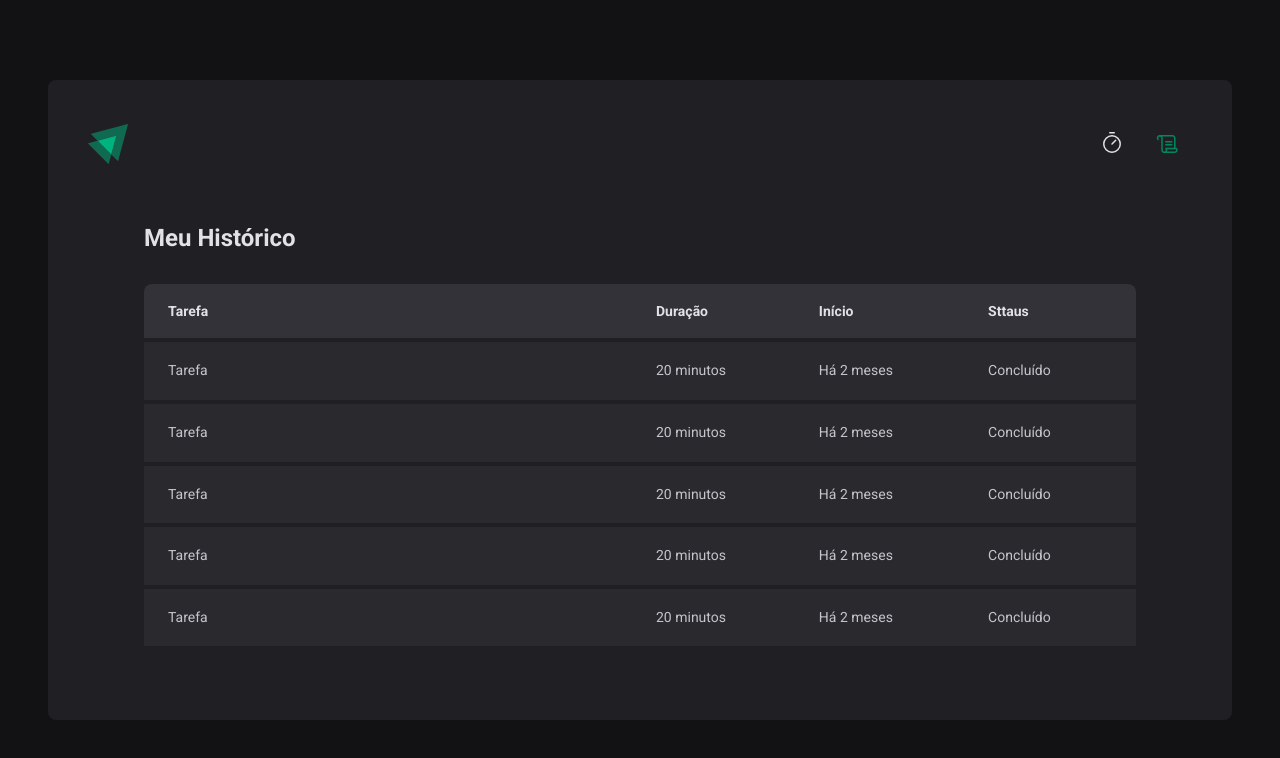
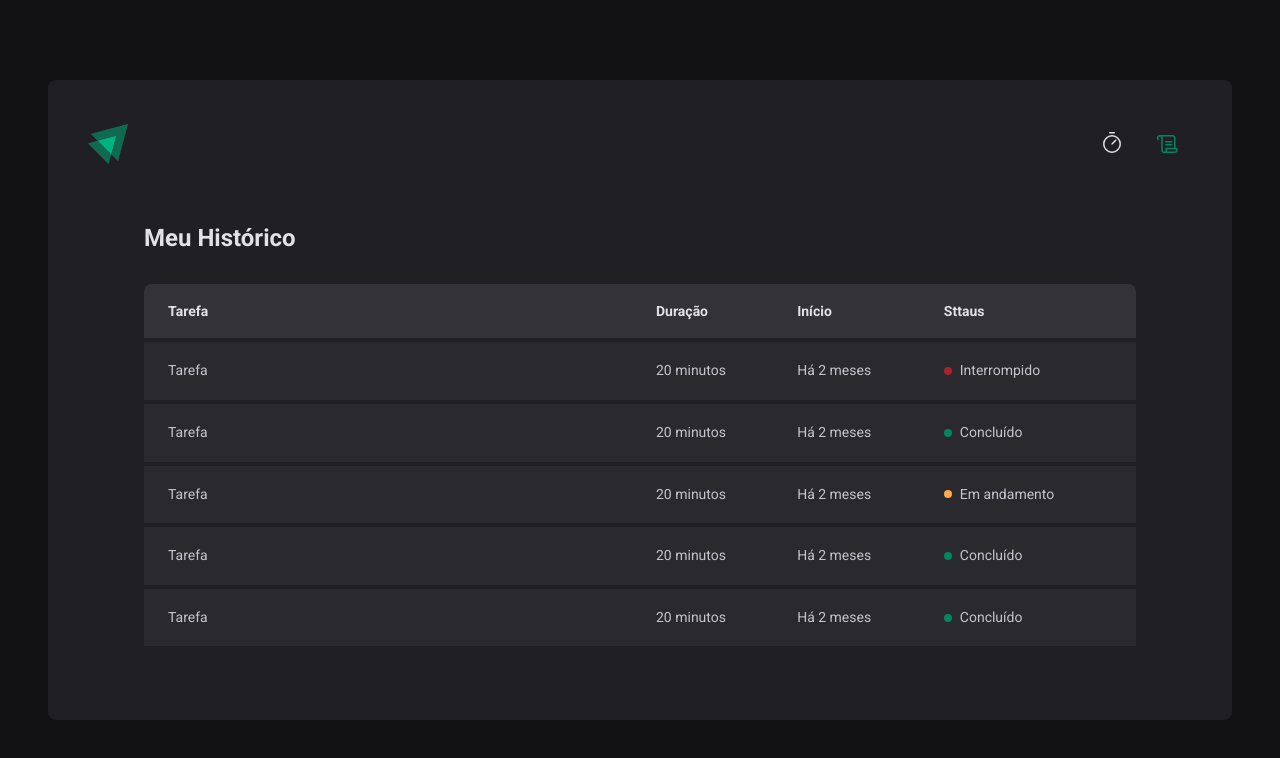
Before and after one commit to SofiaRodFer/ignite-timer, a React (Vite) app: page /history in a window 1280 px wide. Shown: the top 758 px of the page. Built offline with nearby package versions, Linux system fonts and the light colour scheme.

Commit message:
iniciando implementação das funcionalidades

```diff
--- a/package.json
+++ b/package.json
@@ -10,11 +10,14 @@
     "lint": "slint src --ext .ts,.tsx"
   },
   "dependencies": {
+    "@hookform/resolvers": "^2.9.11",
     "phosphor-react": "^1.4.1",
     "react": "^18.2.0",
     "react-dom": "^18.2.0",
+    "react-hook-form": "^7.43.1",
     "react-router-dom": "^6.8.1",
-    "styled-components": "^5.3.6"
+    "styled-components": "^5.3.6",
+    "zod": "^3.20.6"
   },
   "devDependencies": {
     "@rocketseat/eslint-config": "^1.2.0",
--- a/src/Pages/History/index.ts.tsx
+++ b/src/Pages/History/index.ts.tsx
@@ -1,4 +1,4 @@
-import { HistoryContainer, HistoryList } from './styles'
+import { HistoryContainer, HistoryList, Status } from './styles'
 
 export function History() {
   return (
@@ -20,31 +20,41 @@ export function History() {
               <td>Tarefa</td>
               <td>20 minutos</td>
               <td>Há 2 meses</td>
-              <td>Concluído</td>
+              <td>
+                <Status statusColor="red">Interrompido</Status>
+              </td>
             </tr>
             <tr>
               <td>Tarefa</td>
               <td>20 minutos</td>
               <td>Há 2 meses</td>
-              <td>Concluído</td>
+              <td>
+                <Status statusColor="green">Concluído</Status>
+              </td>
             </tr>
             <tr>
               <td>Tarefa</td>
               <td>20 minutos</td>
               <td>Há 2 meses</td>
-              <td>Concluído</td>
+              <td>
+                <Status statusColor="yellow">Em andamento</Status>
+              </td>
             </tr>
             <tr>
               <td>Tarefa</td>
               <td>20 minutos</td>
               <td>Há 2 meses</td>
-              <td>Concluído</td>
+              <td>
+                <Status statusColor="green">Concluído</Status>
+              </td>
             </tr>
             <tr>
               <td>Tarefa</td>
               <td>20 minutos</td>
               <td>Há 2 meses</td>
-              <td>Concluído</td>
+              <td>
+                <Status statusColor="green">Concluído</Status>
+              </td>
             </tr>
           </tbody>
         </table>
--- a/src/Pages/History/styles.ts
+++ b/src/Pages/History/styles.ts
@@ -1,3 +1,4 @@
+/* eslint-disable prettier/prettier */
 import styled from 'styled-components'
 
 export const HistoryContainer = styled.main`
@@ -60,3 +61,28 @@ export const HistoryList = styled.div`
   overflow: auto;
   margin-top: 2rem;
 `
+
+const STATUS_COLORS = {
+  yellow: 'yellow-500',
+  green: 'green-500',
+  red: 'red-500',
+} as const
+
+interface StausProps {
+  statusColor: keyof typeof STATUS_COLORS
+}
+
+export const Status = styled.span<StausProps>`
+  display: flex;
+  align-items: center;
+  gap: 0.5rem;
+
+  &::before {
+    content: '';
+    width: 0.5rem;
+    height: 0.5rem;
+    border-radius: 50%;
+    background: ${({ theme, statusColor }) =>
+    theme[STATUS_COLORS[statusColor]]};
+  }
+`
--- a/src/Pages/Home/index.tsx
+++ b/src/Pages/Home/index.tsx
@@ -1,3 +1,8 @@
+import { useState } from 'react'
+import { zodResolver } from '@hookform/resolvers/zod'
+import * as zod from 'zod'
+import { useForm } from 'react-hook-form'
+
 import { Play } from 'phosphor-react'
 
 import {
@@ -10,16 +15,64 @@ import {
   TaskInput,
 } from './styles'
 
+const newCycleFormValidationSchema = zod.object({
+  task: zod.string().min(1, 'Informe a tarefa'),
+  minutesAmount: zod
+    .number()
+    .min(5, 'O ciclo precisa ser de no mínimo 5 minutos.')
+    .max(60, 'O ciclo precisa ser de no máximo 60 minutos.'),
+})
+
+type NewCycleFormData = zod.infer<typeof newCycleFormValidationSchema>
+
+interface Cycle {
+  id: string
+  task: string
+  minutesAmount: number
+}
+
 export function Home() {
+  const [cycles, setCycles] = useState<Cycle[]>([])
+  const [activeCycleId, setActiveCycleId] = useState<string | null>(null)
+
+  const { register, handleSubmit, watch, reset } = useForm<NewCycleFormData>({
+    resolver: zodResolver(newCycleFormValidationSchema),
+    defaultValues: {
+      task: '',
+      minutesAmount: 0,
+    },
+  })
+
+  function handleCreateNewCycle(data: NewCycleFormData) {
+    const id = String(new Date().getTime())
+
+    const newCycle: Cycle = {
+      id,
+      task: data.task,
+      minutesAmount: data.minutesAmount,
+    }
+
+    setCycles((state) => [...state, newCycle])
+    setActiveCycleId(id)
+
+    reset()
+  }
+
+  const activeCycle = cycles.find((cycle) => cycle.id === activeCycleId)
+
+  const task = watch('task')
+  const isSubmitDisabled = !task
+
   return (
     <HomeContainer>
-      <form action="">
+      <form onSubmit={handleSubmit(handleCreateNewCycle)} action="">
         <FormContainer>
           <label htmlFor="task">Vou trabalhar em</label>
           <TaskInput
             id="task"
             list="task-suggestion"
             placeholder="Dê um nome para o seu projeto"
+            {...register('task')}
           />
 
           <datalist id="task-suggestion"></datalist>
@@ -32,6 +85,7 @@ export function Home() {
             step={5}
             min={5}
             max={60}
+            {...register('minutesAmount', { valueAsNumber: true })}
           />
 
           <span>minutos.</span>
@@ -47,7 +101,7 @@ export function Home() {
           <span>0</span>
         </CountdownContainer>
 
-        <StartCountdownButton type="submit">
+        <StartCountdownButton disabled={isSubmitDisabled} type="submit">
           <Play />
           Começar
         </StartCountdownButton>
```
Also changed, not shown: 1 other file (tests, documents, lock files or other folders).
